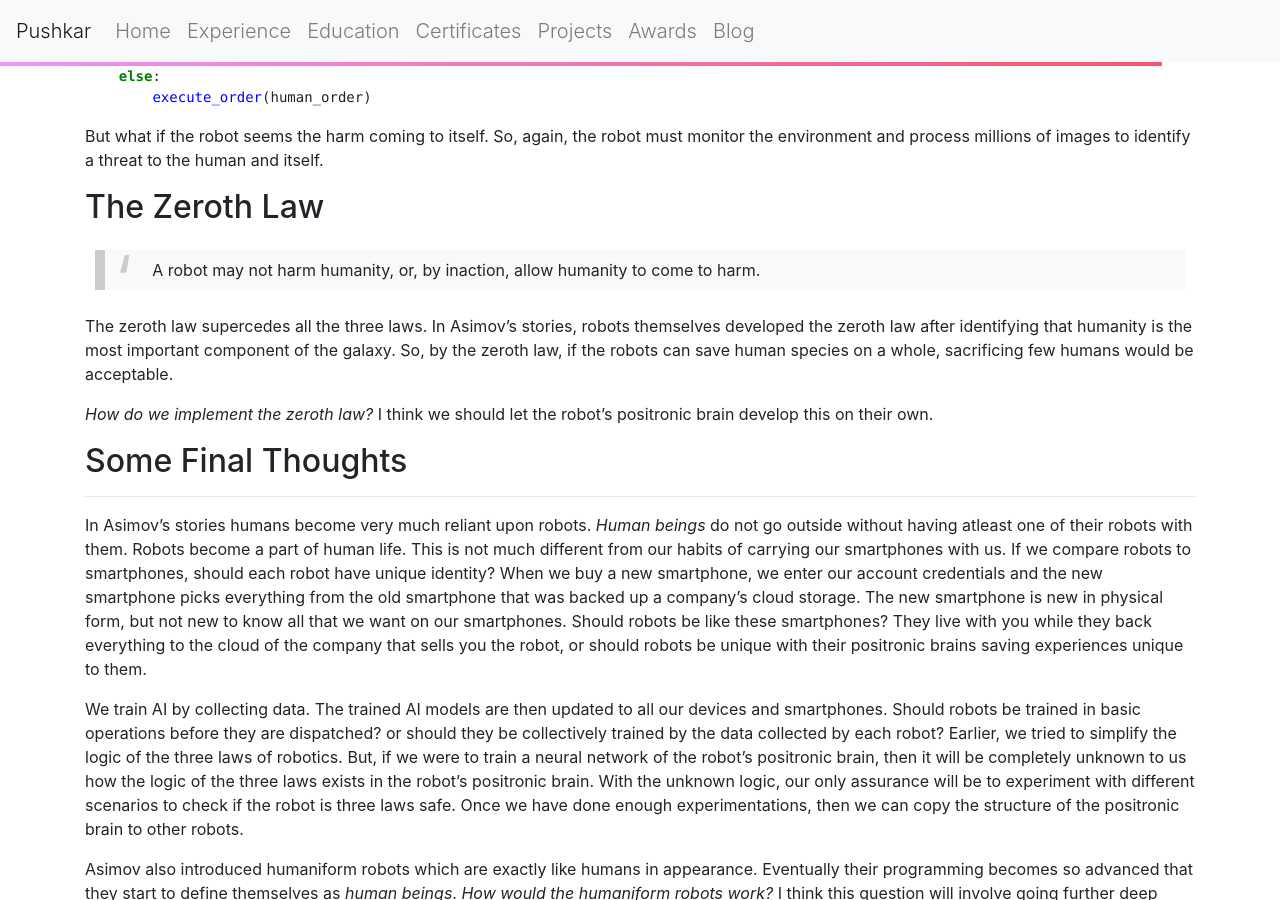
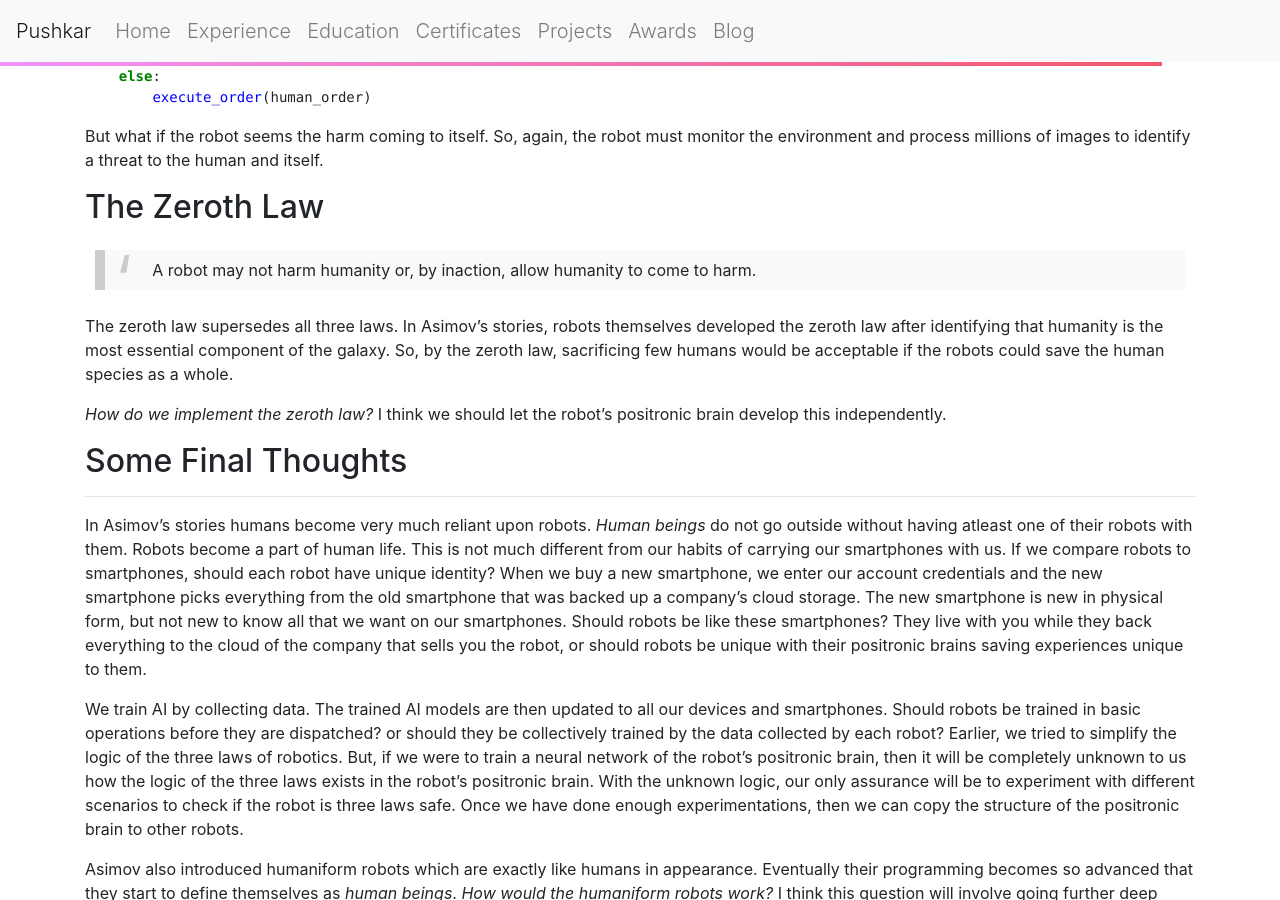
Before and after one commit to pushkarkadam/portfolio, a Jekyll site: the page built from my_collections/_posts/2022-01-29-on-laws-of-robotics.md, in a window 1280 px wide and 900 px high, scrolled down 3431 px. Built offline with Jekyll 4.4.1, drawn with Linux system fonts in a browser that asks for light colours; nearby versions of some CDN libraries.

Commit message:
Zeroth law section edited.

```diff
--- a/my_collections/_posts/2022-01-29-on-laws-of-robotics.md
+++ b/my_collections/_posts/2022-01-29-on-laws-of-robotics.md
@@ -155,14 +155,14 @@ But what if the robot seems the harm coming to itself. So, again, the robot must
 
 ## The Zeroth Law
 
->A robot may not harm humanity, or, by inaction, allow humanity to come to harm.
+>A robot may not harm humanity or, by inaction, allow humanity to come to harm.
 {:class='blog-blockquote'}
 
-The zeroth law supercedes all the three laws.
-In Asimov's stories, robots themselves developed the zeroth law after identifying that humanity is the most important component of the galaxy.
-So, by the zeroth law, if the robots can save human species on a whole, sacrificing few humans would be acceptable.
+The zeroth law supersedes all three laws.
+In Asimov's stories, robots themselves developed the zeroth law after identifying that humanity is the most essential component of the galaxy.
+So, by the zeroth law, sacrificing few humans would be acceptable if the robots could save the human species as a whole.
 
-*How do we implement the zeroth law?* I think we should let the robot's positronic brain develop this on their own.
+*How do we implement the zeroth law?* I think we should let the robot's positronic brain develop this independently.
 
 ## Some Final Thoughts
 ---
```
